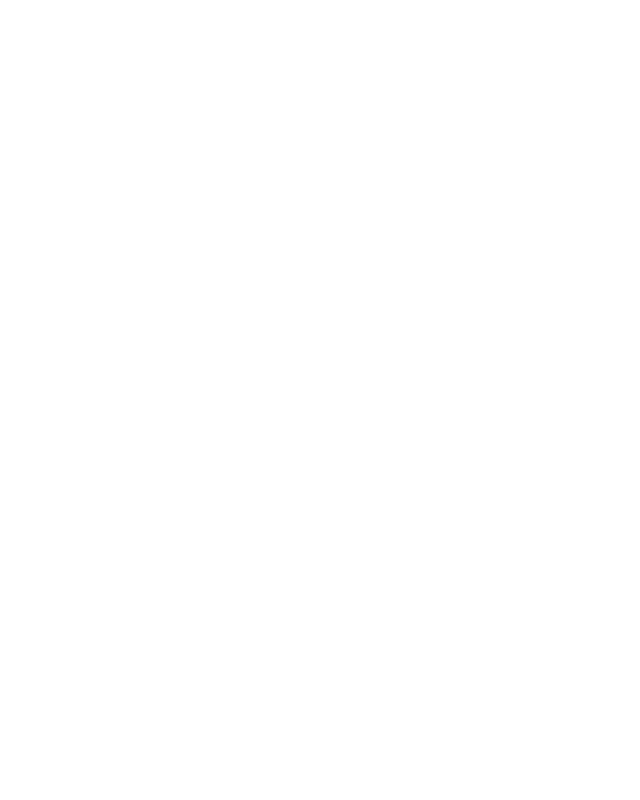
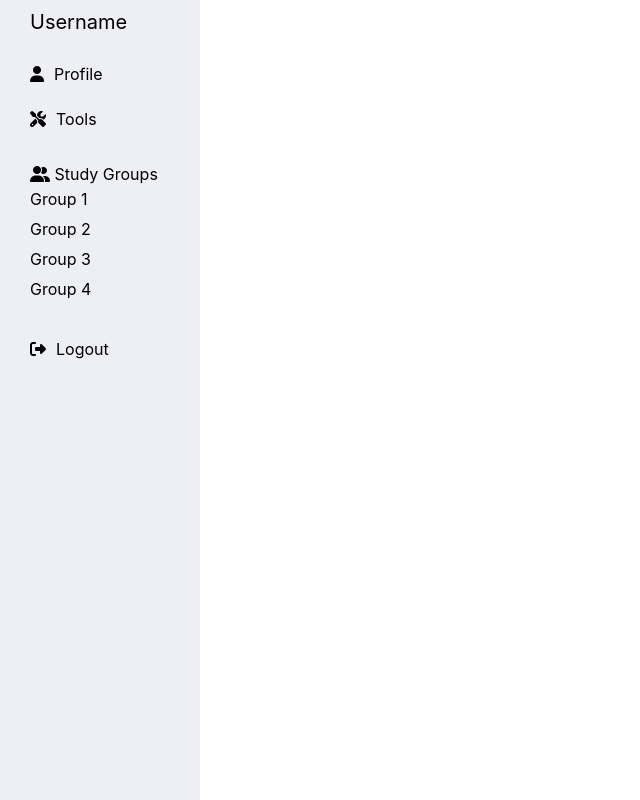
Before and after one commit to oanapintoiu/Study_buddy_op, a React (Create React App) app in the folder frontend/: page / in a window 1280 px wide. Before the commit this address had no page. Shown: the whole page, without its empty margins (0-640 px from the left). Built offline with nearby package versions, Linux system fonts and the light colour scheme.

Commit message:
navbar with icons

```diff
--- a/frontend/public/index.html
+++ b/frontend/public/index.html
@@ -10,6 +10,8 @@
       content="Web site created using create-react-app"
     />
     <link rel="apple-touch-icon" href="%PUBLIC_URL%/logo192.png" />
+    <link rel="stylesheet" href="https://cdnjs.cloudflare.com/ajax/libs/font-awesome/6.4.0/css/all.min.css">
+
     <!--
       manifest.json provides metadata used when your web app is installed on a
       user's mobile device or desktop. See https://developers.google.com/web/fundamentals/web-app-manifest/
--- a/frontend/src/components/app/App.css
+++ b/frontend/src/components/app/App.css
@@ -0,0 +1,4 @@
+.app-body {
+  margin: 0 auto;
+  max-width: 840px;
+}
--- a/frontend/src/components/app/App.js
+++ b/frontend/src/components/app/App.js
@@ -3,6 +3,8 @@
 import SignUpForm from '../user/SignUpForm'
 import React, { useState } from 'react';
 import Feed from '../feed/Feed'
+import Sidebar from '../sidebar/Sidebar'
+
 import {
   useNavigate,
   Routes,
@@ -11,11 +13,16 @@
 
 const App = () => {
     return (
-        <Routes>
-          <Route path='/posts'  element={<Feed navigate={ useNavigate() }/>}/>
-          <Route path='/login'  element={<LoginForm  navigate={ useNavigate() }/>}/>
-          <Route path='/signup' element={<SignUpForm navigate={ useNavigate() }/>}/>
-        </Routes>
+      <>
+        <Sidebar/>
+        <div className="app-body">
+          <Routes>
+            <Route path='/posts'  element={<Feed navigate={ useNavigate() }/>}/>
+            <Route path='/login'  element={<LoginForm  navigate={ useNavigate() }/>}/>
+            <Route path='/signup' element={<SignUpForm navigate={ useNavigate() }/>}/>
+          </Routes>
+        </div>
+      </>
     );
 }
 
--- /dev/null
+++ b/frontend/src/components/sidebar/Sidebar.css
@@ -0,0 +1,89 @@
+.sidebar {
+  width: 200px;
+  height: 100vh;
+  background-color: #eeeef5;
+  position: fixed;
+  top: 0;
+  left: 0;
+  display: flex;
+  flex-direction: column;
+  align-items: flex-start;
+  justify-content: flex-start;
+  padding: 10px 30px;
+  box-sizing: border-box;
+}
+
+.username {
+  margin-bottom: 20px;
+  font-size: 20px;
+}
+
+.side-bar-item, .dropbtn {
+  width: 100%;
+  padding: 10px 0;
+  text-decoration: none;
+  color: #000000;
+  display: flex;
+  align-items: center;
+  transition: background-color 0.2s ease;
+  margin-bottom: 5px;
+  cursor: pointer;
+}
+
+.side-bar-item i, .dropbtn i {
+  margin-right: 10px;
+}
+
+.side-bar-item:hover, .dropbtn:hover {
+  background-color: #e5e5f5;
+}
+
+.dropdown {
+  position: relative;
+  display: inline-block;
+  width: 100%;
+}
+
+.dropdown-content {
+  display: none;
+  position: absolute;
+  min-width: 160px;
+  box-shadow: 0px 8px 16px 0px rgba(0,0,0,0.2);
+  z-index: 1;
+  background-color: #f8f4f4;
+  width: 100%;
+  top: 100%;
+}
+
+.dropdown-content a {
+  color: black;
+  padding: 12px 16px;
+  text-decoration: none;
+  display: block;
+}
+
+.dropdown:hover .dropdown-content {
+  display: block;
+}
+
+.study-groups {
+  width: 100%;
+}
+
+.group-list {
+  width: 100%;
+  max-height: 125px; /* Height for five items */
+  overflow-y: auto;
+}
+
+.group-list a {
+  display: block;
+  text-decoration: none;
+  color: black;
+  padding: 5px 0;
+  transition: background-color 0.2s ease;
+}
+
+.group-list a:hover {
+  background-color: #e5e5f5;
+}
--- /dev/null
+++ b/frontend/src/components/sidebar/Sidebar.js
@@ -0,0 +1,43 @@
+//import React from 'react';
+import './Sidebar.css';
+
+import React, { useEffect, useState } from "react";
+
+const Sidebar = () => {
+
+  return(
+
+<div className="sidebar">
+  <div className="username"> Username </div>
+  <a href="#" className="side-bar-item"><i className="fa fa-user"></i> Profile</a>
+  <div className="dropdown">
+    <div className="dropbtn"><i className="fa fa-tools"></i> Tools</div>
+    <div className="dropdown-content">
+      <a href="#">Miro</a>
+      <a href="#">Zoom</a>
+      <a href="#">Trello</a>
+      <a href="#">Excalidraw</a>
+    </div>
+  </div>
+  <br />
+  <div className="study-groups">
+    <div className="group-title"><i className="fa-solid fa-user-group"></i> Study Groups</div>
+    <div className="group-list">
+      <a href="#">Group 1</a>
+      <a href="#">Group 2</a>
+      <a href="#">Group 3</a>
+      <a href="#">Group 4</a>
+      <a href="#">Group 5</a>
+      <a href="#">Group 6</a>
+      <a href="#">Group 7</a>
+    </div>
+  </div>
+  <br />
+  <a href="#" className="side-bar-item"><i className="fa fa-sign-out-alt"></i> Logout</a>
+</div>
+
+  )
+}
+
+export default Sidebar;
+//<article data-cy="post" key={ post._id }>{ post.message }</article>
```
